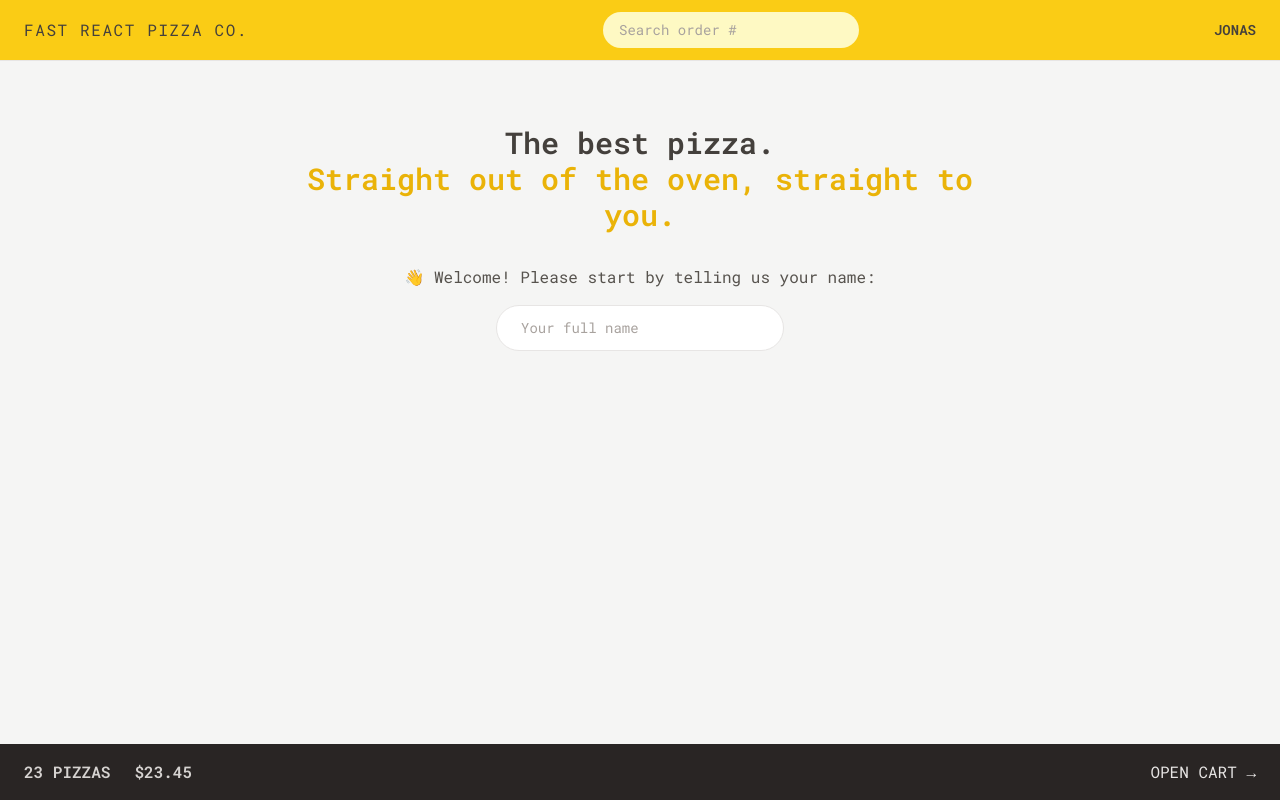
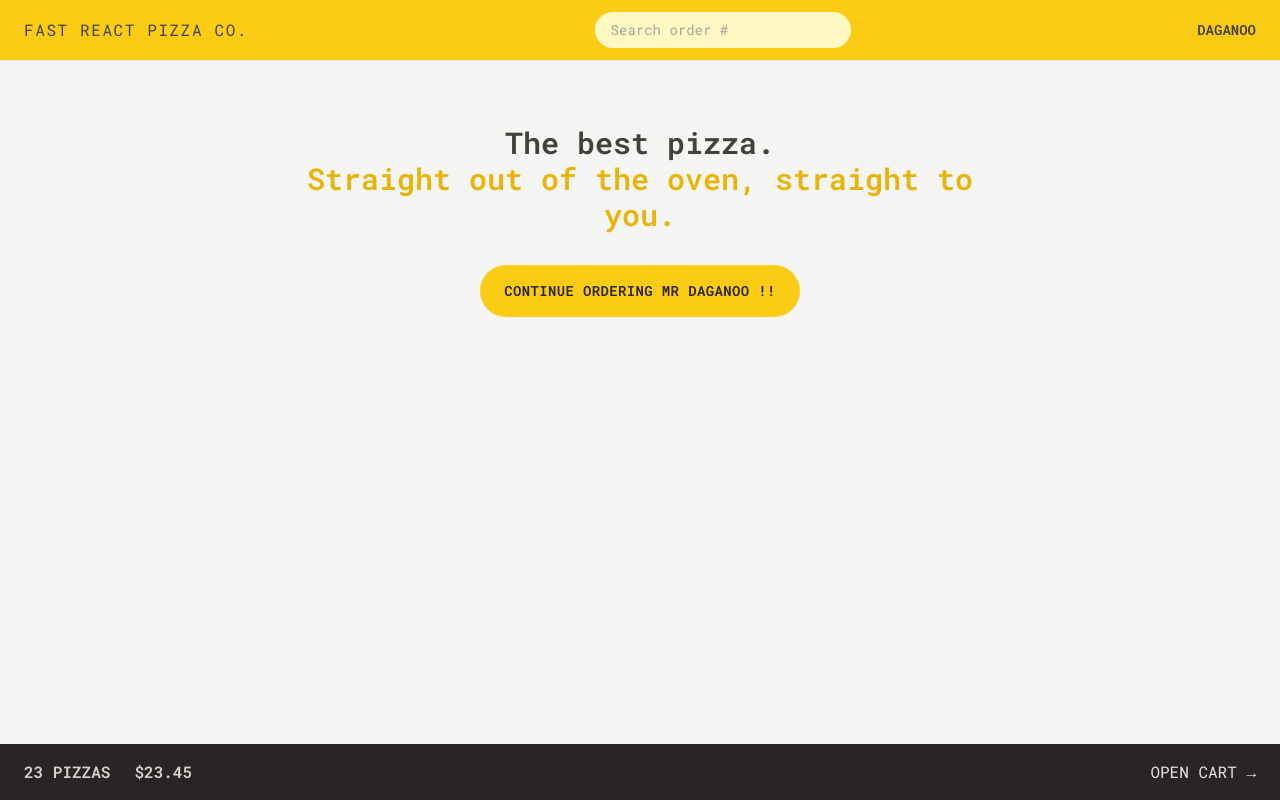
Before and after one commit to daganoo/fast-react-pizza, a React (Vite) app: page / in a window 1280 px wide. Built offline with nearby package versions, Linux system fonts and the light colour scheme.

Commit message:
Integrate Redux for state management, adding user and cart functionality. Update dependencies for Redux Toolkit and React-Redux. Refactor components to utilize Redux state for username display and order creation.

```diff
--- a/package.json
+++ b/package.json
@@ -9,8 +9,10 @@
     "preview": "vite preview"
   },
   "dependencies": {
+    "@reduxjs/toolkit": "^2.9.2",
     "react": "^18.2.0",
     "react-dom": "^18.2.0",
+    "react-redux": "^9.2.0",
     "react-router-dom": "^6.11.0"
   },
   "devDependencies": {
--- a/src/features/cart/Cart.jsx
+++ b/src/features/cart/Cart.jsx
@@ -2,6 +2,7 @@ import { Link } from 'react-router-dom';
 import LinkButton from '../../ui/LinkButton';
 import Button from '../../ui/Button';
 import CartItem from './CartItem';
+import { useSelector } from 'react-redux';
 
 const fakeCart = [
   {
@@ -30,11 +31,13 @@ const fakeCart = [
 function Cart() {
   const cart = fakeCart;
 
+  const username = useSelector(state=>state.user.username)
+
   return (
     <div className="px-4 py-3">
       <LinkButton to="/menu">&larr; Back to menu</LinkButton>
 
-      <h2 className="mt-7 text-xl font-semibold">Your cart, %NAME%</h2>
+      <h2 className="mt-7 text-xl font-semibold">Your cart, {username}</h2>
 
       <ul className="mt-3 divide-y divide-stone-200 border-b">
         {cart.map((item) => (
--- a/src/features/order/CreateOrder.jsx
+++ b/src/features/order/CreateOrder.jsx
@@ -2,6 +2,7 @@ import { useState } from 'react';
 import { Form, redirect, useActionData, useNavigation } from 'react-router-dom';
 import { createOrder } from '../../services/apiRestaurant';
 import Button from '../../ui/Button';
+import { useSelector } from 'react-redux';
 
 // https://uibakery.io/regex-library/phone-number
 const isValidPhone = (str) =>
@@ -41,6 +42,7 @@ function CreateOrder() {
 
   // const [withPriority, setWithPriority] = useState(false);
   const cart = fakeCart;
+  const username = useSelector(state=>state.user.username)
 
   return (
     <div className="px-4 py-6">
@@ -50,7 +52,7 @@ function CreateOrder() {
       <Form method="POST">
         <div className="mb-5 flex flex-col gap-2 sm:flex-row sm:items-center">
           <label className="sm:basis-40">First Name</label>
-          <input className="input grow" type="text" name="customer" required />
+          <input className="input grow" type="text" name="customer" defaultValue={username} required />
         </div>
 
         <div className="mb-5 flex flex-col gap-2 sm:flex-row sm:items-center">
--- a/src/features/user/CreateUser.jsx
+++ b/src/features/user/CreateUser.jsx
@@ -1,11 +1,20 @@
 import { useState } from 'react';
 import Button from '../../ui/Button';
+import { useDispatch } from 'react-redux';
+import { updateName } from './userSlice';
+import { useNavigate } from 'react-router-dom';
 
 function CreateUser() {
   const [username, setUsername] = useState('');
+ const dispatch = useDispatch()
+const navigate= useNavigate()
 
   function handleSubmit(e) {
     e.preventDefault();
+    if(!username) return
+    dispatch(updateName(username))
+    navigate('./menu')
+
   }
 
   return (
--- a/src/features/user/Username.jsx
+++ b/src/features/user/Username.jsx
@@ -1,5 +1,9 @@
+import { useSelector } from "react-redux";
+
+
 function Username() {
-  return <div className="hidden text-sm font-semibold md:block">Jonas</div>;
+const username =useSelector(state=>state.user.username)
+  return <div className="hidden text-sm font-semibold md:block">{username}</div>;
 }
 
 export default Username;
--- /dev/null
+++ b/src/features/user/userSlice.js
@@ -0,0 +1,41 @@
+/* function getPosition() {
+  return new Promise(function (resolve, reject) {
+    navigator.geolocation.getCurrentPosition(resolve, reject);
+  });
+}
+
+async function fetchAddress() {
+  // 1) We get the user's geolocation position
+  const positionObj = await getPosition();
+  const position = {
+    latitude: positionObj.coords.latitude,
+    longitude: positionObj.coords.longitude,
+  };
+
+  // 2) Then we use a reverse geocoding API to get a description of the user's address, so we can display it the order form, so that the user can correct it if wrong
+  const addressObj = await getAddress(position);
+  const address = `${addressObj?.locality}, ${addressObj?.city} ${addressObj?.postcode}, ${addressObj?.countryName}`;
+
+  // 3) Then we return an object with the data that we are interested in
+  return { position, address };
+}
+ */
+
+import { createSlice } from '@reduxjs/toolkit';
+
+const initialState = {
+  username: 'daganoo ',
+};
+
+const userSlice = createSlice({
+  name: 'user',
+  initialState,
+  reducers:{
+    updateName(state, action){
+      state.username =action.payload
+    }
+  }
+});
+
+export const { updateName } = userSlice.actions;
+export default userSlice.reducer
--- a/src/main.jsx
+++ b/src/main.jsx
@@ -1,10 +1,14 @@
-import React from "react";
-import ReactDOM from "react-dom/client";
-import App from "./App";
-import "./index.css";
+import React from 'react';
+import ReactDOM from 'react-dom/client';
+import App from './App';
+import './index.css';
+import { Provider } from 'react-redux';
+import store from './store';
 
-ReactDOM.createRoot(document.getElementById("root")).render(
+ReactDOM.createRoot(document.getElementById('root')).render(
   <React.StrictMode>
-    <App />
+    <Provider store={store}>
+      <App />
+    </Provider>
   </React.StrictMode>
 );
--- /dev/null
+++ b/src/store.js
@@ -0,0 +1,9 @@
+import { configureStore } from "@reduxjs/toolkit";
+import userReducer from './features/user/userSlice'
+const store = configureStore({
+    reducer:{
+    user:userReducer
+    }
+})
+
+export default store;
--- a/src/ui/Home.jsx
+++ b/src/ui/Home.jsx
@@ -1,6 +1,10 @@
+import { useSelector } from 'react-redux';
 import CreateUser from '../features/user/CreateUser';
+import Button from './Button';
 
 function Home() {
+  const username = useSelector(state=>state.user.username)
+
   return (
     <div className="my-10 px-4 text-center sm:my-16">
       <h1 className="mb-8  text-xl font-semibold md:text-3xl">
@@ -11,7 +15,7 @@ function Home() {
         </span>
       </h1>
 
-      <CreateUser />
+      {username==='' ? <CreateUser /> : <Button type="primary" to='./menu'>Continue ordering Mr {username} !!</Button>}
     </div>
   );
 }
```
Also changed, not shown: 1 other file (tests, documents, lock files or other folders).
